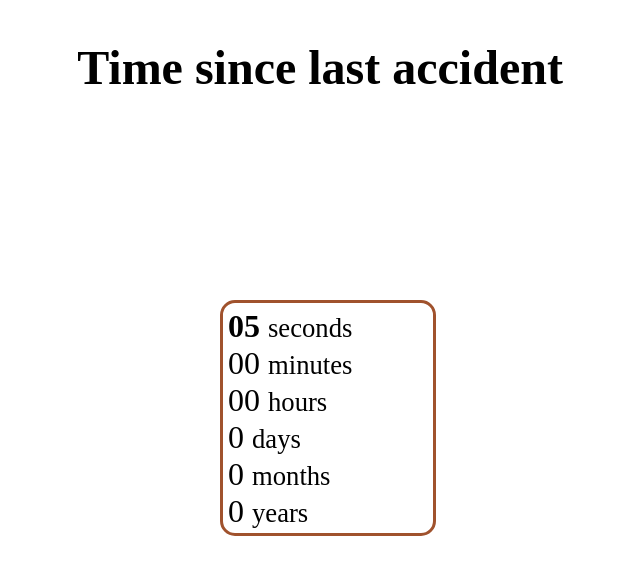
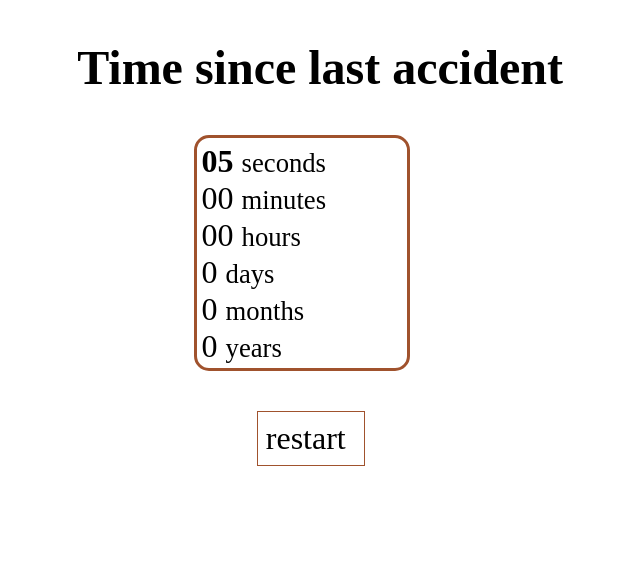
Before and after one commit to BenHavilland/startatimer, a plain HTML site: page index.html in a window 1280 px wide. Shown: the whole page, without its empty margins (320-960 px from the left). Drawn offline with nearby package versions, Linux system fonts and the light colour scheme.

Commit message:
added a restart button

```diff
--- a/index.html
+++ b/index.html
@@ -15,10 +15,8 @@
       border-radius: 15px;
       width:200px;
       height:220px;
-      position:absolute;
-      left:50%;
-      top:50%;
-      margin:-100px 0 0 -100px;
+      position: relative;
+      left:40%;
       padding: 5px;
       }
     </style>
@@ -88,7 +86,7 @@
                      "<br /trong>" + this.months + "</strong> <small>" + (this.months == 1? "month" : "months") + "</small>" +
                      "<br /trong>" + this.years + "</strong> <small>" + (this.years == 1? "year" : "years") + "</small>";
                      var self = this;
-                     setTimeout(function(){self.updateCounter();}, 1000);
+                     timerID= setTimeout(function(){self.updateCounter();}, 1000);
                      }
 
                      var currentTime = new Date()
@@ -98,15 +96,25 @@
                          var new_headline = prompt("New Headline: ") || "Time since last accident";
                          $(this).html("<h2>" + new_headline + "</h2>");
                        });
+
+                       $('#restart').click(function() {
+                         clearTimeout(timerID);
+                         var currentTime = new Date();
+                         timerID = new CountUp(currentTime, 'counter');
+                       });
                      });
+
                      </script>
 </head>
 <body>
-    <div id="headline" style="text-align: center;">
+    <div id="headline" style="text-align: center; clear: both;">
       <h2>Time since last accident</h2>
     </div>
     <div id="counter">
       Contents of this DIV will be replaced by the timer
     </div>
+    <div id="restart" style="position: relative; width: 90px; padding: 8px; left: 45%; top: 40px; border: 1px solid sienna;">
+      restart
+    </div>
 </body>
 </html>
```
